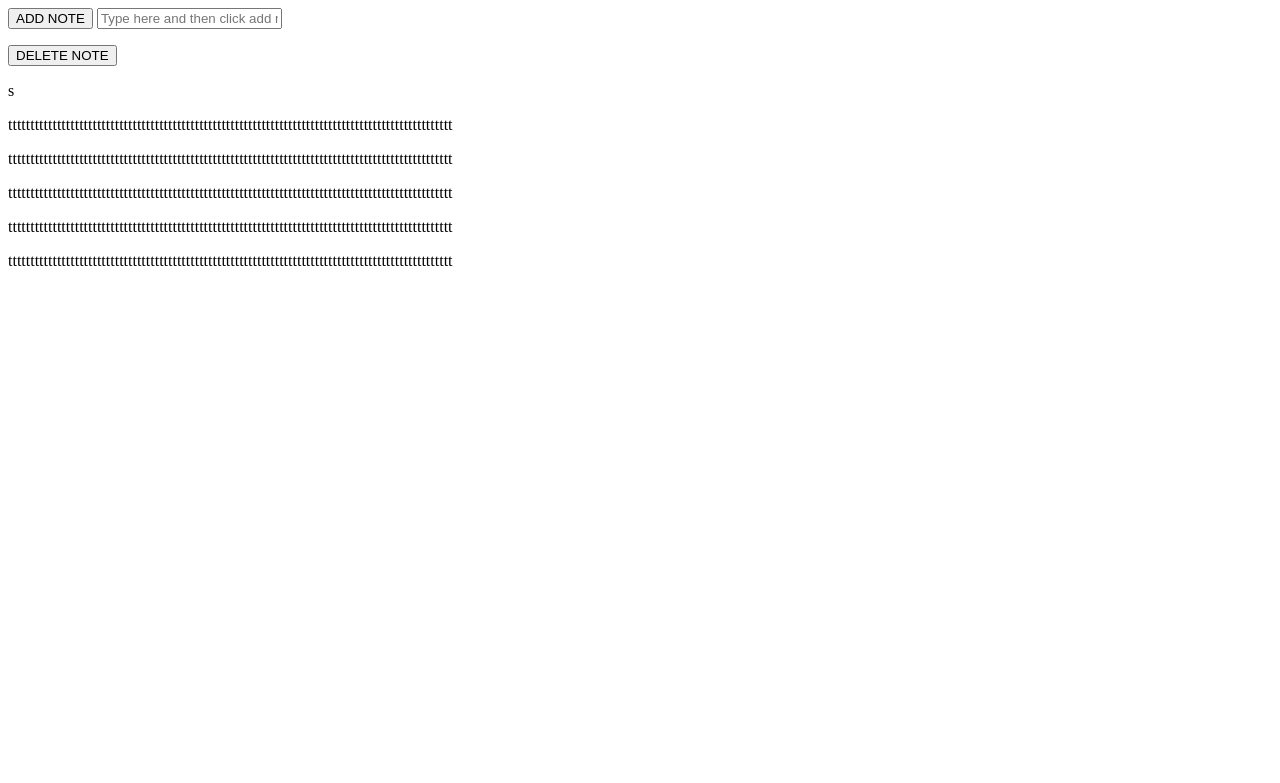
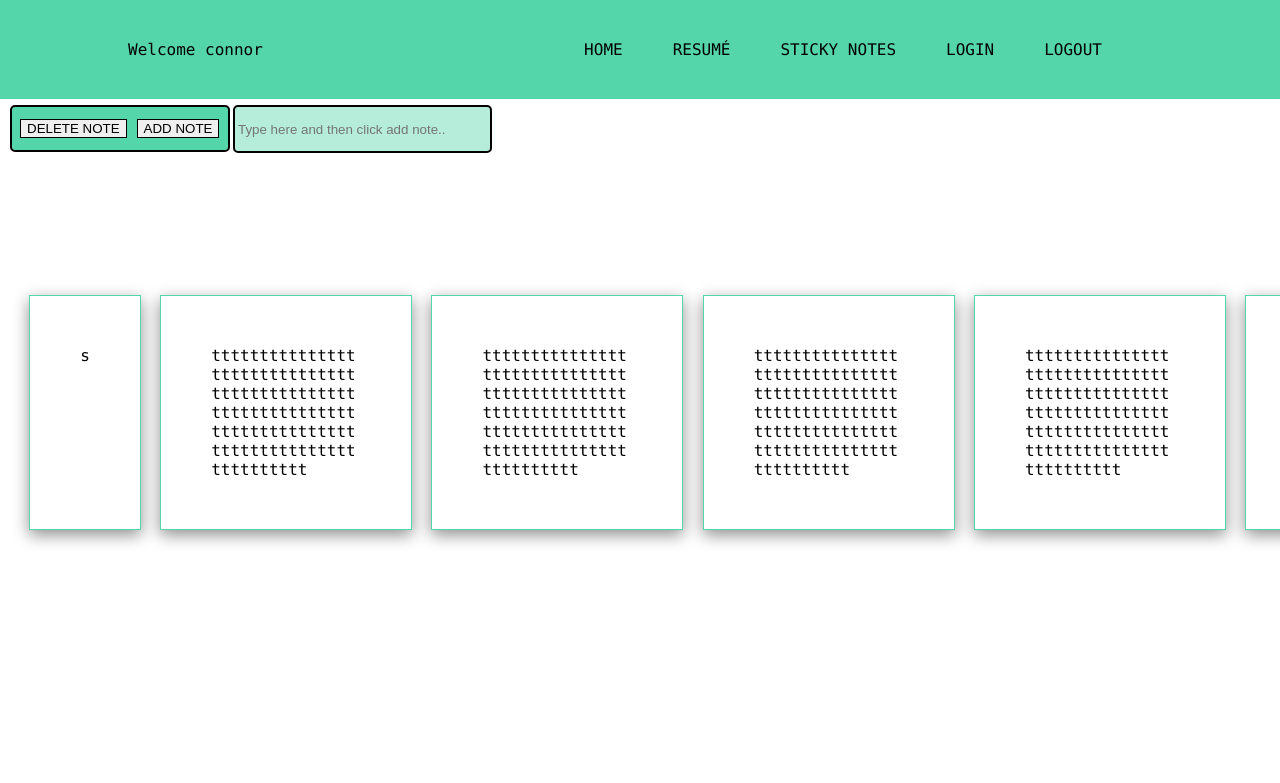
Before and after one commit to clh7090/flask_personal_website, a Flask app: page /notes/ in a window 1280 px wide. Shown: the top 783 px of the page. Run offline with Flask 2, Linux system fonts and the light colour scheme; a user stored in the database is signed in; data comes from the database, SQL or seed files in the repository; both versions use the stored data as it was after the commit; some libraries are stand-ins or nearby versions.

Commit message:
Final Product, sticky notes fully finctional, added resume.

```diff
--- a/main.py
+++ b/main.py
@@ -46,12 +46,10 @@ class Notes(database.Model):
         self.owner = owner  # refers to the User class
 
 
-# @app.route("/test_db/")
-# def test_db():
-"""
-TEST FILE FOR DEVS: shows all data for each user and each note!
-"""
-#     return render_template("test_db.html", users=Users.query.all(), notes=Notes.query.all())
+@app.route("/test_db/")  # Collects all data on users and their notes
+def test_db():
+    return render_template("test_db.html", users=Users.query.all(), notes=Notes.query.all())
+
 
 
 @app.route("/home/")
@@ -136,9 +134,9 @@ def add_note():
             new_note = Notes(notes=text, owner=existing_user)
             database.session.add(new_note)  # comitting the note, with the user as whoever is logged in
             database.session.commit()
-            return render_template("notes.html", note_list=my_note)
+            return render_template("notes.html", name=name, note_list=my_note)
         flash("You must delete an old note first.", "info")
-        return render_template("notes.html", note_list=my_note)
+        return render_template("notes.html", name=name, note_list=my_note)
 
 
 @app.route("/del/", methods=["POST"])
@@ -149,9 +147,9 @@ def del_note():
         my_note = existing_user.notes
         my_note[:] = my_note[:-1]  # deletes the last note on the pile, the one that was added first
         database.session.commit()
-        return render_template("notes.html", note_list=my_note)
+        return render_template("notes.html", name=name, note_list=my_note)
 
 
 if __name__ == "__main__":
     database.create_all()
-    app.run(debug=True)
+    app.run()
--- a/static/style.css
+++ b/static/style.css
@@ -9,7 +9,7 @@ body {
     margin: 0;
     padding: 0;
     font-family: "Lucida Console", sans-serif;
-    overflow-x: hidden;
+    overflow-x: scroll;
 }
 
 
@@ -163,6 +163,68 @@ i {
     animation-duration: 4s;
 }
 
+.note-button{
+    cursor: pointer;
+    transition: 0.25s;
+    margin-right: 10px;
+    display: block;
+    outline: none;
+    border: 1px solid black;
+}
+.note-button:hover{
+    transform: scale(1.1);
+    animation-name: color-fade;
+    animation-duration: 4s;
+}
+
+
+.note-container{
+    padding-top: 105px;
+    padding-left: 10px;
+}
+.note-forms{
+    display: flex;
+    background: #55d6aa;
+    text-align: center;
+    padding: 12px 8px;
+    border: 2px solid black;
+    width: 200px;
+    outline: none;
+    border-radius: 5px;
+}
+
+.notes {
+    padding-top: 10%;
+    display: flex;
+    width: 250px;
+}
+
+
+.notes p{
+    border: 1px solid #55d6aa;
+    box-shadow: 0 5px 15px #00000070;
+    width: 60%;
+    word-wrap: break-word;
+    background: white;
+    justify-content: space-evenly;
+    padding: 50px;
+    animation-name: color-fade;
+    animation-duration: 4s;
+}
+
+#note{
+    position: absolute;
+    width: 250px;
+    height: 42px;
+    top: 105px;
+    padding-left: 3px;
+    margin-left: 50px;
+    background: rgba(85, 214, 170, 0.43);
+    outline: none;
+    border: 2px solid black;
+    border-radius: 5px;
+}
+
 
 #resume-link a{
     font-size: 1.5rem;
--- a/templates/notes.html
+++ b/templates/notes.html
@@ -2,25 +2,34 @@
 
 <!--Flask Personal Website-->
 
-    {% with messages = get_flashed_messages() %}
-        {% if messages %}
-            {% for msg in messages %}
-                <p>{{msg}}</p>
-            {% endfor %}
-        {% endif %}
-    {% endwith %}
 
+{% extends "template.html" %}
+
+{% block title %}Resume Page{% endblock title %}
+
+{% block user %}Welcome {{name}}{% endblock user %}
+
+{% block main %}
+    <div class="note-container">
         <div class="note-forms">
-        <form action="/add/" method="post">
-            <input class="note-button" type="submit" name="add" value="ADD NOTE">
-            <input id="note" type="text" name="nte" placeholder="Type here and then click add note.." maxlength="150">
-        </form>
             <form action="/del/" method="post">
                 <input class="note-button" type="submit" name="del" value="DELETE NOTE">
             </form>
+            <form action="/add/" method="post">
+                <input class="note-button" type="submit" name="add" value="ADD NOTE">
+                <input id="note" type="text" name="nte" placeholder="Type here and then click add note.." maxlength="100">
+            </form>
         </div>
         <div class="notes">
+            <div class="empty">
+                &nbsp;&nbsp;
+            </div>
             {% for value in note_list %}
             <p>{{value.notes}}</p>
+            <div class="empty">
+                &nbsp;&nbsp;
+            </div>
             {% endfor %}
         </div>
+    </div>
+{% endblock main %}
--- a/templates/resume.html
+++ b/templates/resume.html
@@ -12,7 +12,7 @@
 {% block main %}
 <div class="container">
     <div id="resume-link">
-        <a href="/static/resume.docx" class="link-wrapper"> RESUMÉ DOWNLOAD.docx </a>
+        <a href="/static/resume.pdf" class="link-wrapper" target="_blank"> LINK TO RESUMÉ PAGE  --> pdf </a>
     </div>
 </div>
 {% endblock main %}
```
Also changed, not shown: README.txt, Users.db, 2 other files. Lines whose indentation alone changed are shown as unchanged.
